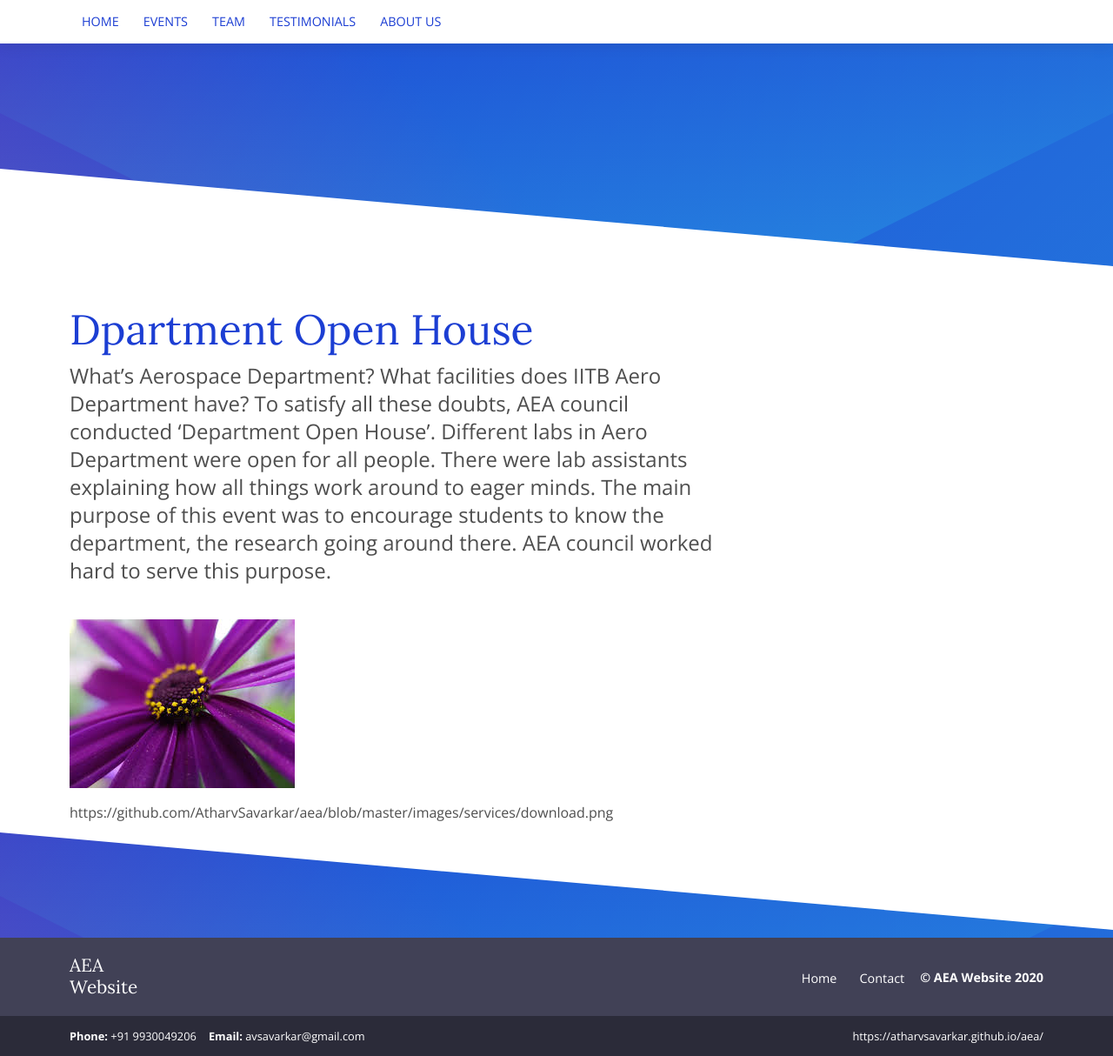
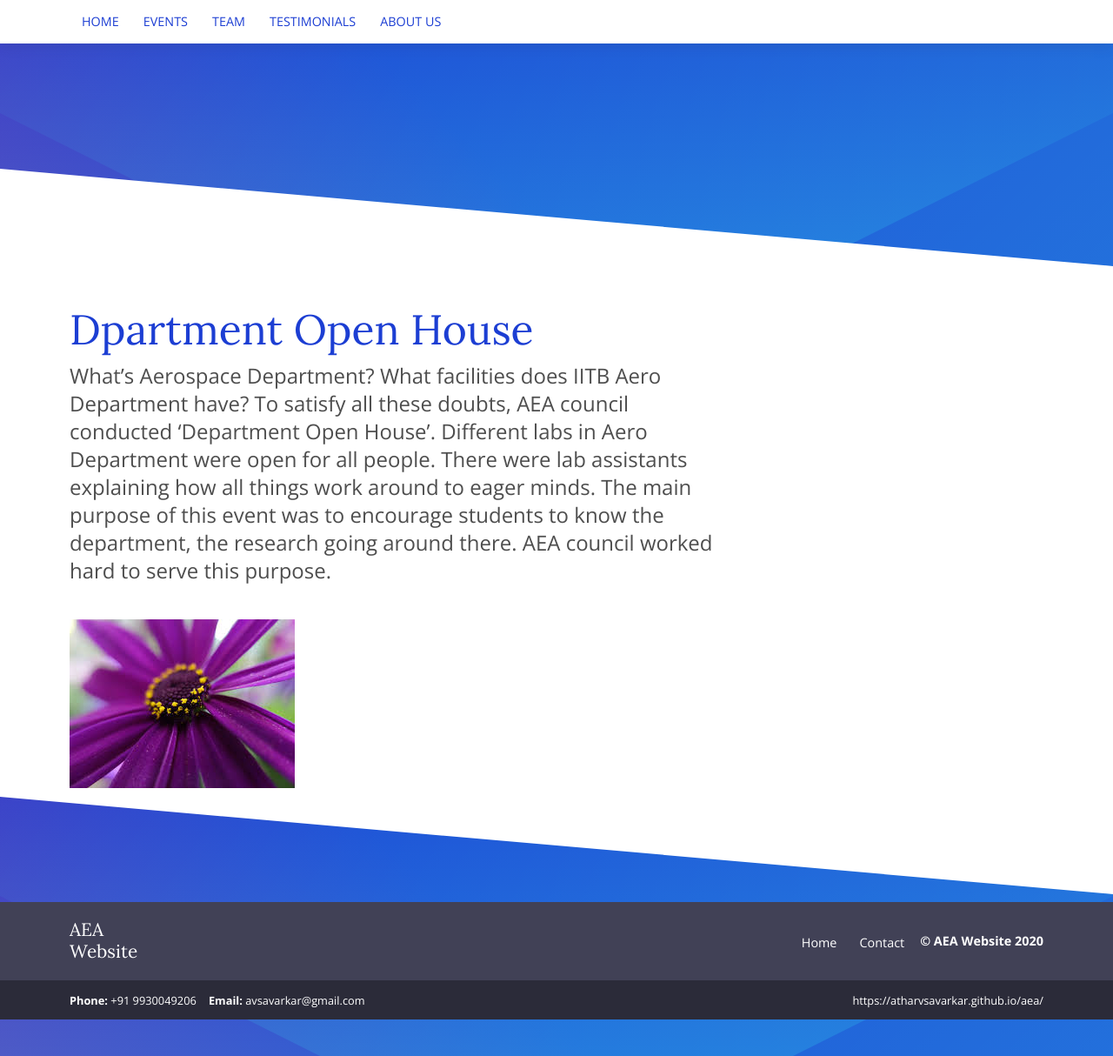
Before and after one commit to AtharvSavarkar/aea, a Jekyll site: the page built from _services/Department_Open_House.md, in a window 1280 px wide. Shown: the whole page at 87% size. Built offline with Jekyll 4.4.1, drawn with Linux system fonts in a browser that asks for light colours.

Commit message:
Update Department_Open_House.md

```diff
--- a/_services/Department_Open_House.md
+++ b/_services/Department_Open_House.md
@@ -6,5 +6,3 @@ image: '/services/download.png'
 What’s Aerospace Department? What facilities does IITB Aero Department have? To satisfy all these doubts, AEA council conducted ‘Department Open House’. Different labs in Aero Department were open for all people. There were lab assistants explaining how all things work around to eager minds. The main purpose of this event was to encourage students to know the department, the research going around there. AEA council worked hard to serve this purpose.
 
 <img src="https://github.com/AtharvSavarkar/aea/blob/master/images/services/download.png">
-
-https://github.com/AtharvSavarkar/aea/blob/master/images/services/download.png
```
